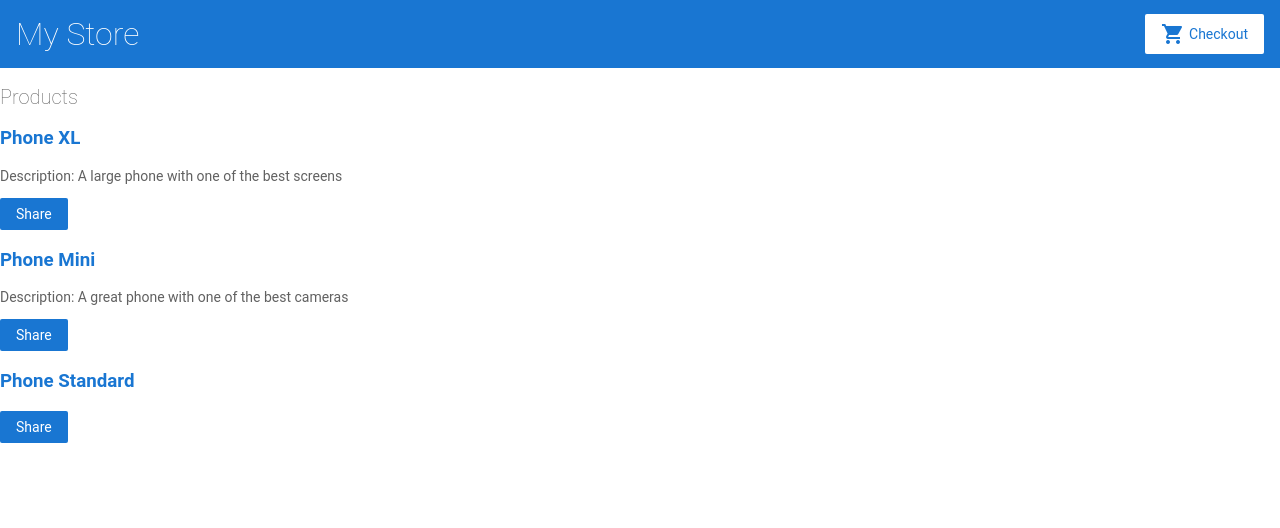
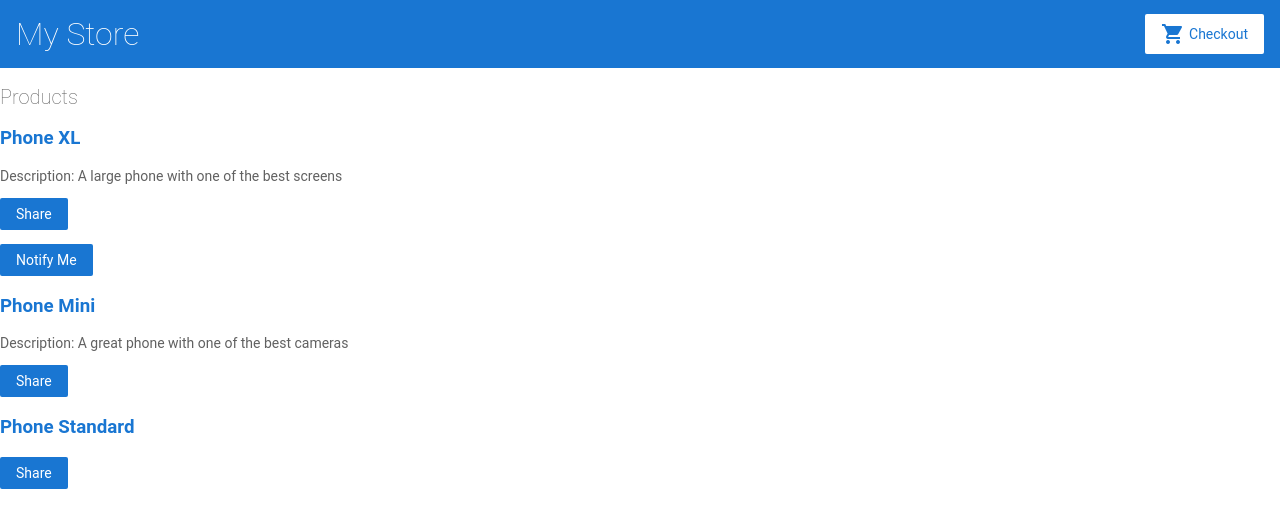
Before and after one commit to paaraujogit/angular9-mystore, an Angular app: page / in a window 1280 px wide. Shown: the top 528 px of the page. Built offline with nearby package versions, Linux system fonts and the light colour scheme.

Commit message:
add product-alerts - @Input parameter

```diff
--- a/src/app/app.module.ts
+++ b/src/app/app.module.ts
@@ -4,12 +4,14 @@
 import { AppComponent } from './app.component';
 import { TopBarComponent } from './top-bar/top-bar.component';
 import { ProductListComponent } from './product-list/product-list.component';
+import { ProductAlertsComponent } from './product-alerts/product-alerts.component';
 
 @NgModule({
   declarations: [
     AppComponent,
     TopBarComponent,
-    ProductListComponent
+    ProductListComponent,
+    ProductAlertsComponent
   ],
   imports: [
     BrowserModule
--- /dev/null
+++ b/src/app/product-alerts/product-alerts.component.html
@@ -0,0 +1,3 @@
+<p *ngIf="product.price > 700">
+    <button>Notify Me</button>
+</p>
--- /dev/null
+++ b/src/app/product-alerts/product-alerts.component.ts
@@ -0,0 +1,17 @@
+import { Component, OnInit } from '@angular/core';
+import { Input } from '@angular/core';
+
+@Component({
+  selector: 'app-product-alerts',
+  templateUrl: './product-alerts.component.html',
+  styleUrls: ['./product-alerts.component.css']
+})
+export class ProductAlertsComponent implements OnInit {
+  @Input() product;
+
+  constructor() { }
+
+  ngOnInit(): void {
+  }
+
+}
--- a/src/app/product-list/product-list.component.html
+++ b/src/app/product-list/product-list.component.html
@@ -16,4 +16,8 @@
       Share
     </button>
 
+    <app-product-alerts
+      [product]="product">
+    </app-product-alerts>
+
   </div>
```
Also changed, not shown: src/app/product-alerts/product-alerts.component.css (added), 1 other file (tests, documents, lock files or other folders).
